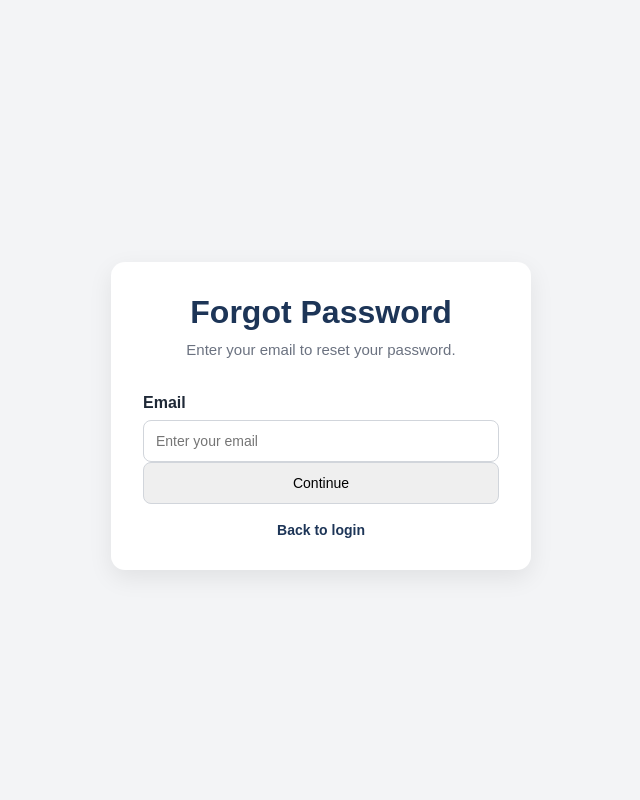
After one commit to joakee/cits3403-project, a Flask app: page /auth/forgot-password in a window 1280 px wide. The commit adds this page. Shown: the whole page, without its empty margins (319-959 px from the left). Run offline with Flask 3, Linux system fonts and the light colour scheme; some libraries are stand-ins or nearby versions.

Commit message:
Add forgot password flow

```diff
--- a/app/forms.py
+++ b/app/forms.py
@@ -1,9 +1,13 @@
 from flask_wtf import FlaskForm
 from flask_wtf.file import FileField, FileAllowed
-from wtforms import (StringField, PasswordField, BooleanField, SubmitField,
-                     TextAreaField, DecimalField, SelectField)
-from wtforms.validators import (DataRequired, Email, EqualTo, Length,
-                                NumberRange, Optional, ValidationError)
+from wtforms import (
+    StringField, PasswordField, BooleanField, SubmitField,
+    TextAreaField, DecimalField, SelectField
+)
+from wtforms.validators import (
+    DataRequired, Email, EqualTo, Length,
+    NumberRange, Optional, ValidationError
+)
 from app.models import User
 
 
@@ -18,8 +22,10 @@ class RegisterForm(FlaskForm):
     username = StringField('Full Name', validators=[DataRequired(), Length(3, 64)])
     email = StringField('Email', validators=[DataRequired(), Email()])
     password = PasswordField('Password', validators=[DataRequired(), Length(min=8)])
-    confirm_password = PasswordField('Confirm Password',
-                                     validators=[DataRequired(), EqualTo('password')])
+    confirm_password = PasswordField(
+        'Confirm Password',
+        validators=[DataRequired(), EqualTo('password')]
+    )
     submit = SubmitField('Sign Up')
 
     def validate_email(self, field):
@@ -52,6 +58,8 @@ class ListingForm(FlaskForm):
         Optional(),
         FileAllowed(['jpg', 'jpeg', 'png', 'gif', 'webp'], 'Images only.')
     ])
+
+
 class EditListingForm(FlaskForm):
     title = StringField('Title', validators=[DataRequired(), Length(max=120)])
     description = TextAreaField('Description', validators=[DataRequired()])
@@ -69,3 +77,17 @@ class EditListingForm(FlaskForm):
     ])
     show_history = BooleanField('Show edit history publicly')
     submit = SubmitField('Save Changes')
+
+
+class ForgotPasswordForm(FlaskForm):
+    email = StringField('Email', validators=[DataRequired(), Email()])
+    submit = SubmitField('Continue')
+
+
+class ResetPasswordForm(FlaskForm):
+    password = PasswordField('New Password', validators=[DataRequired(), Length(min=8)])
+    confirm_password = PasswordField(
+        'Confirm Password',
+        validators=[DataRequired(), EqualTo('password')]
+    )
+    submit = SubmitField('Reset Password')
--- a/app/routes/auth.py
+++ b/app/routes/auth.py
@@ -1,9 +1,9 @@
-from flask import Blueprint, render_template, redirect, url_for, flash, request
+from flask import Blueprint, render_template, redirect, url_for, flash, request, session
 from flask_login import login_user, logout_user, login_required, current_user
 from werkzeug.security import generate_password_hash, check_password_hash
 from app import db
 from app.models import User
-from app.forms import LoginForm, RegisterForm
+from app.forms import LoginForm, RegisterForm, ForgotPasswordForm, ResetPasswordForm
 
 bp = Blueprint('auth', __name__, url_prefix='/auth')
 
@@ -42,6 +42,54 @@ def register():
     return render_template('auth/register.html', form=form)
 
 
+@bp.route('/forgot-password', methods=['GET', 'POST'])
+def forgot_password():
+    if current_user.is_authenticated:
+        return redirect(url_for('listings.index'))
+
+    form = ForgotPasswordForm()
+
+    if form.validate_on_submit():
+        user = User.query.filter_by(email=form.email.data).first()
+
+        if user:
+            session['reset_email'] = user.email
+            return redirect(url_for('auth.reset_password'))
+
+        flash('No account found with that email.', 'error')
+
+    return render_template('auth/forgot_password.html', form=form)
+
+
+@bp.route('/reset-password', methods=['GET', 'POST'])
+def reset_password():
+    if current_user.is_authenticated:
+        return redirect(url_for('listings.index'))
+
+    email = session.get('reset_email')
+
+    if not email:
+        flash('Please start from the forgot password page.', 'error')
+        return redirect(url_for('auth.forgot_password'))
+
+    user = User.query.filter_by(email=email).first()
+
+    if not user:
+        flash('User not found.', 'error')
+        return redirect(url_for('auth.forgot_password'))
+
+    form = ResetPasswordForm()
+
+    if form.validate_on_submit():
+        user.password_hash = generate_password_hash(form.password.data, method='pbkdf2:sha256')
+        db.session.commit()
+        session.pop('reset_email', None)
+        flash('Password reset successful. Please log in.', 'success')
+        return redirect(url_for('auth.login'))
+
+    return render_template('auth/reset_password.html', form=form)
+
+
 @bp.route('/logout')
 @login_required
 def logout():
--- /dev/null
+++ b/app/templates/auth/forgot_password.html
@@ -0,0 +1,33 @@
+<!DOCTYPE html>
+<html lang="en">
+<head>
+    <meta charset="UTF-8" />
+    <meta name="viewport" content="width=device-width, initial-scale=1.0" />
+    <title>Forgot Password | UWA Marketplace</title>
+    <link rel="stylesheet" href="{{ url_for('static', filename='css/style.css') }}">
+</head>
+<body>
+    <div class="page-container">
+        <div class="form-card" style="margin-top: 2rem;">
+            <h1>Forgot Password</h1>
+            <p class="subtitle">Enter your email to reset your password.</p>
+
+            <form class="auth-form" method="POST" action="{{ url_for('auth.forgot_password') }}">
+                {{ form.hidden_tag() }}
+
+                <label for="email">Email</label>
+                {{ form.email(id="email", placeholder="Enter your email") }}
+                {% for error in form.email.errors %}
+                    <div class="text-danger small mt-1">{{ error }}</div>
+                {% endfor %}
+
+                {{ form.submit(value="Continue") }}
+            </form>
+
+            <p class="switch-text">
+                <a href="{{ url_for('auth.login') }}">Back to login</a>
+            </p>
+        </div>
+    </div>
+</body>
+</html>
--- a/app/templates/auth/login.html
+++ b/app/templates/auth/login.html
@@ -22,7 +22,7 @@
                 <div class="text-danger small mt-1">{{ error }}</div>
             {% endfor %}
 
-            <p class="forgot-password"><a href="#">Forgot password?</a></p>
+            <p class="forgot-password"><a href="{{ url_for('auth.forgot_password') }}">Forgot password?</a></p>
             <p class="helper-text">Use your marketplace account details to log in.</p>
 
             <div class="form-check mt-2 mb-2 d-flex justify-content-center gap-2">
```
Also changed, not shown: app/templates/auth/reset_password.html (added, +39 -0 lines).
